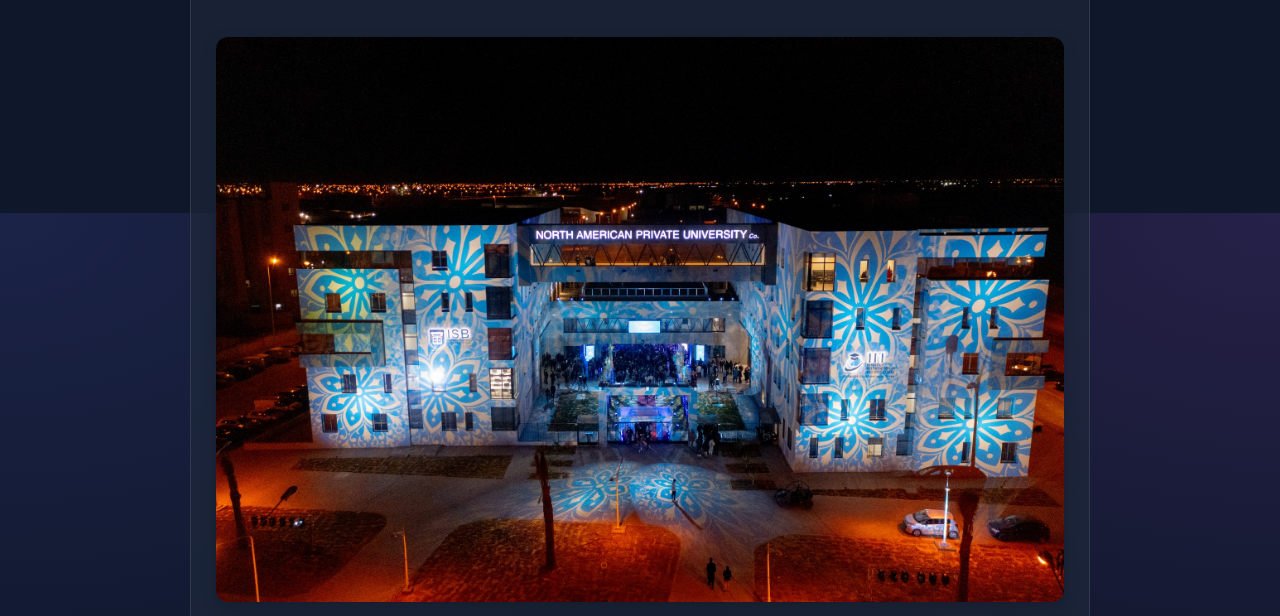
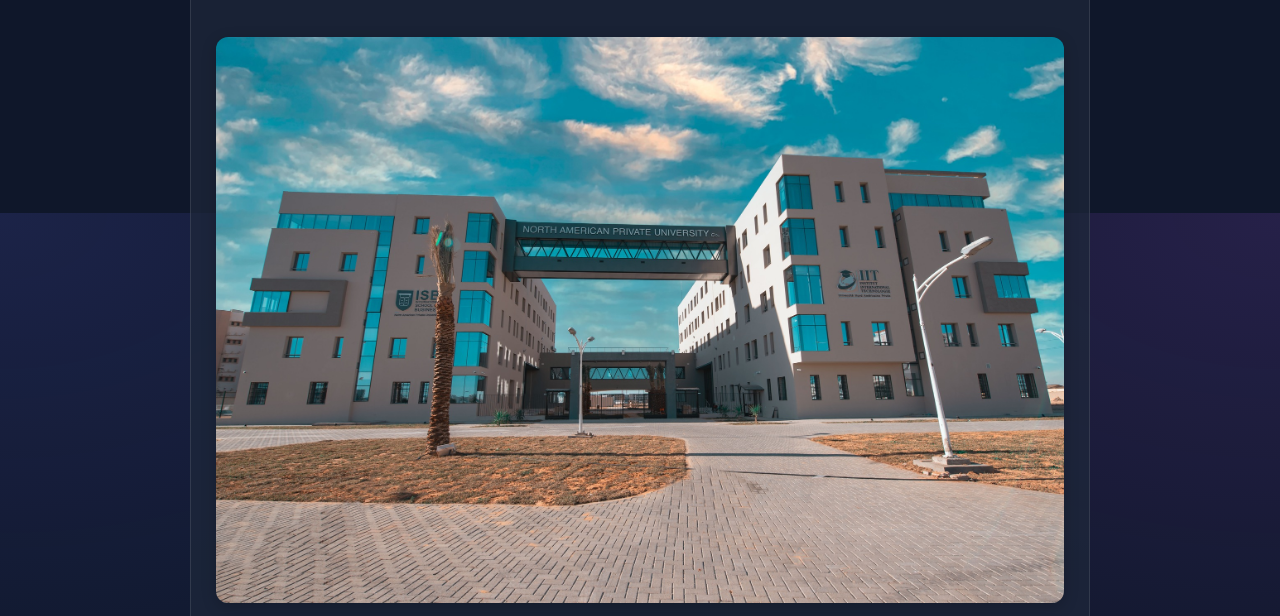
Before and after one commit to MohamedAminAichaoui/MyPortfolio, a plain HTML site: page iit.html in a window 1280 px wide. Shown: the part 587-1203 px from the top of the page. Drawn offline with Linux system fonts and the light colour scheme; files that its build step writes are made by us from their sources; files whose address does not match are found by name.

Commit message:
Replace IIT10.jpg with IIT2.jpg in iit.html

```diff
--- a/iit.html
+++ b/iit.html
@@ -49,7 +49,7 @@
                 </div>
 
                 <div style="flex: 0 0 300px; text-align: center;">
-                    <img src="IIT10.jpg" alt="International Institute of Technology" style="width: 100%; border-radius: 12px; margin-bottom: 20px; box-shadow: 0 4px 15px rgba(0,0,0,0.2);">
+                    <img src="IIT2.jpg" alt="International Institute of Technology" style="width: 100%; border-radius: 12px; margin-bottom: 20px; box-shadow: 0 4px 15px rgba(0,0,0,0.2);">
                     <img src="iitlogo.png" alt="International Institute of Technology" style="width: 100%; border-radius: 12px; margin-bottom: 20px; box-shadow: 0 4px 15px rgba(0,0,0,0.2);">
                     <h3 style="margin:0; font-size: 1.8rem; color: var(--primary-color);">IIT</h3>
                     <p style="color: var(--text-muted); font-size: 0.9rem;">North American Private University</p>
```
